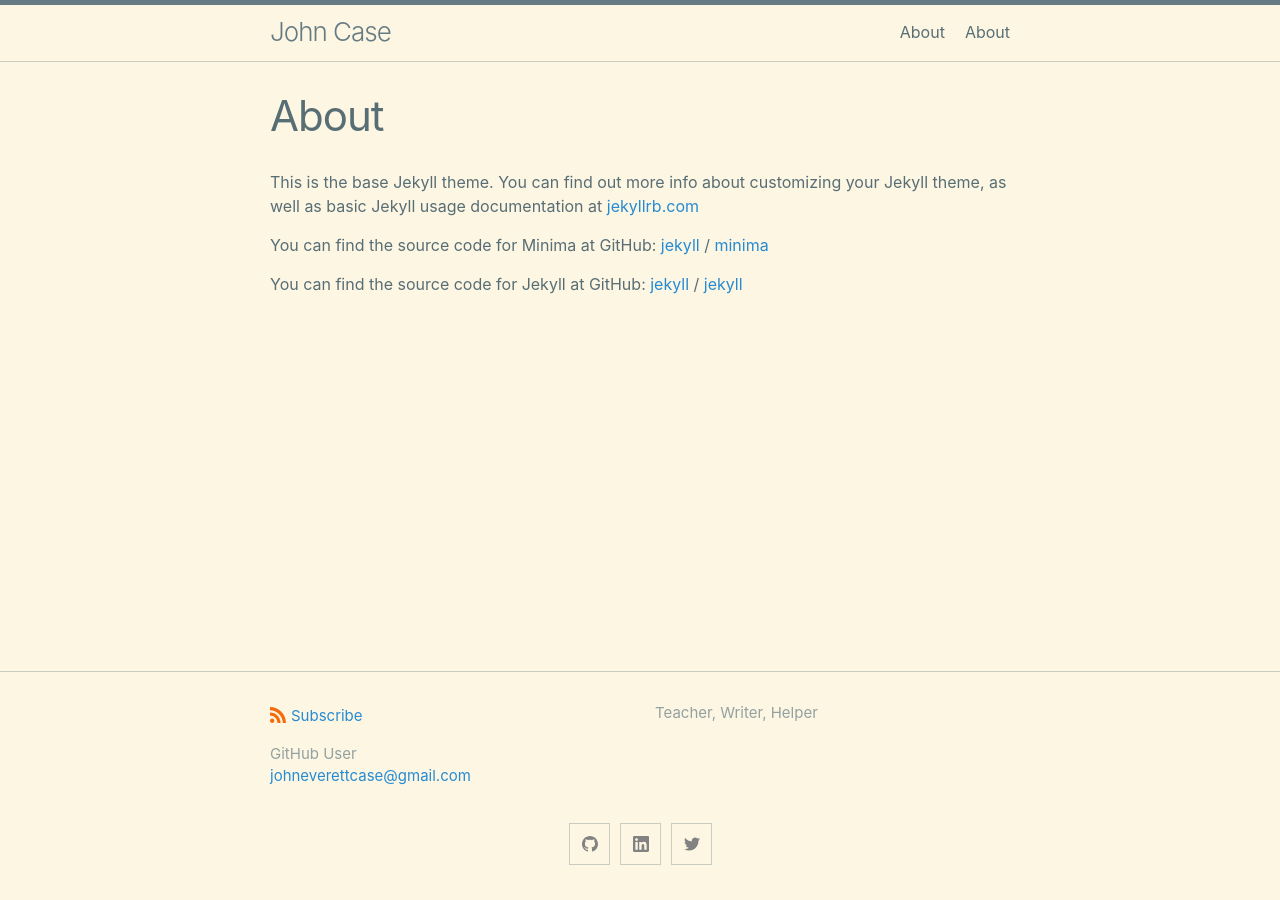
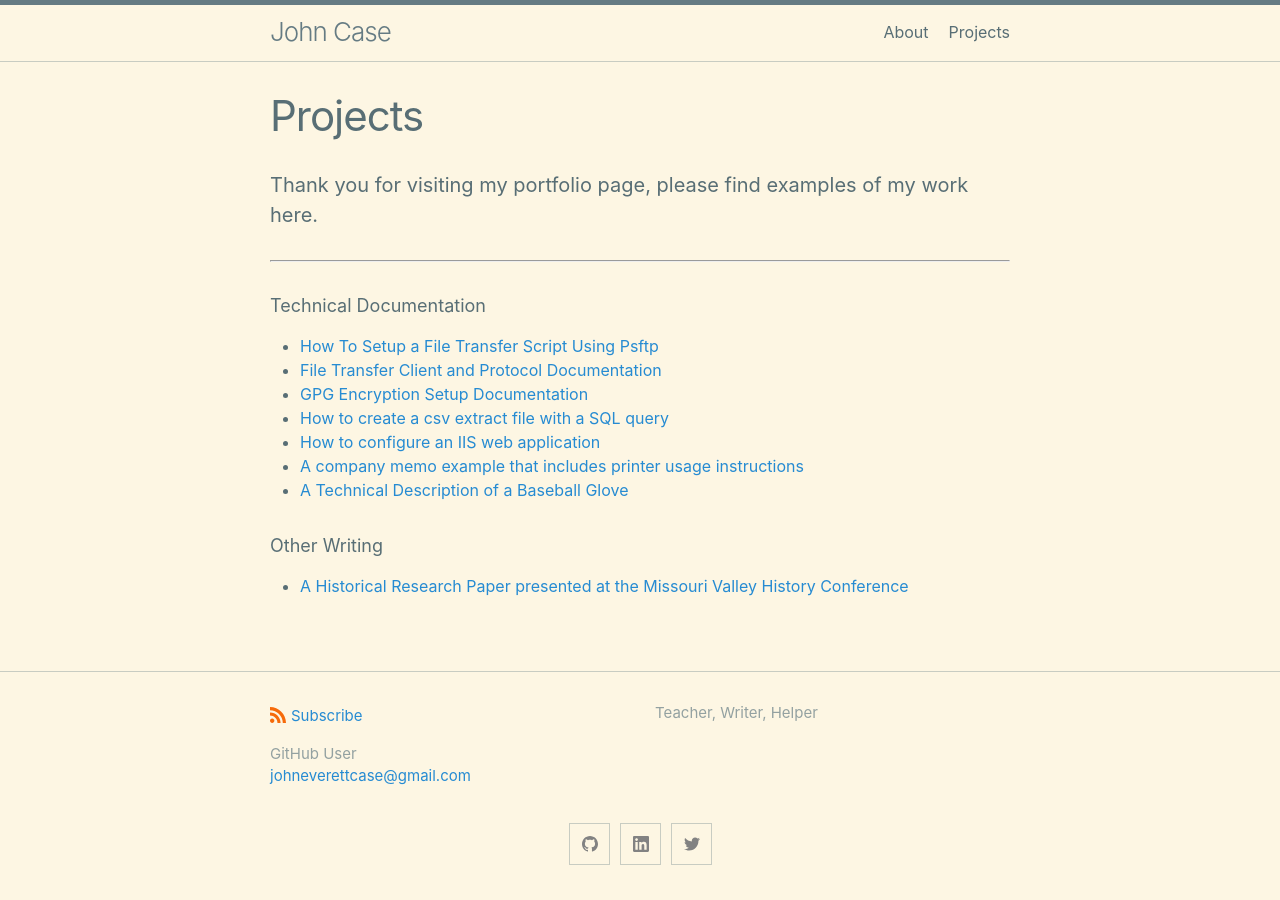
Before and after one commit to johnnycase/johnnycase.github.io, a Jekyll site: the page built from projects.md, in a window 1280 px wide. Built offline with Jekyll 4.4.1, drawn with Linux system fonts in a browser that asks for light colours.

Commit message:
Add projects page and docs

```diff
--- a/projects.md
+++ b/projects.md
@@ -1,18 +1,24 @@
 ---
 layout: page
-title: About
+title: Projects
 permalink: /projects/
 ---
 
-This is the base Jekyll theme. You can find out more info about customizing your Jekyll theme, as well as basic Jekyll usage documentation at [jekyllrb.com](https://jekyllrb.com/)
+#### Thank you for visiting my portfolio page, please find examples of my work here.
 
-You can find the source code for Minima at GitHub:
-[jekyll][jekyll-organization] /
-[minima](https://github.com/jekyll/minima)
+---
 
-You can find the source code for Jekyll at GitHub:
-[jekyll][jekyll-organization] /
-[jekyll](https://github.com/jekyll/jekyll)
+##### Technical Documentation
+
+- [How To Setup a File Transfer Script Using Psftp](docs/PsftpAutomation.pdf)
+- [File Transfer Client and Protocol Documentation](docs/FileTransferDoc.pdf)
+- [GPG Encryption Setup Documentation](docs/GPGEncryptionDoc.pdf)
+- [How to create a csv extract file with a SQL query](docs/Createcsvfromsqlquery.doc.pdf)
+- [How to configure an IIS web application](docs/HowtoConfigureanIISWebApplication.pdf)
+- [A company memo example that includes printer usage instructions](docs/CompanyMemo.pdf)
+- [A Technical Description of a Baseball Glove](docs/TechnicalDescriptionGlove.pdf)
 
 
-[jekyll-organization]: https://github.com/jekyll
+##### Other Writing
+
+- [A Historical Research Paper presented at the Missouri Valley History Conference](docs/JohnCottonJrPuritanDeclensionModelorRadicalMissionary.pdf)
```
Also changed, not shown: 8 other files.
